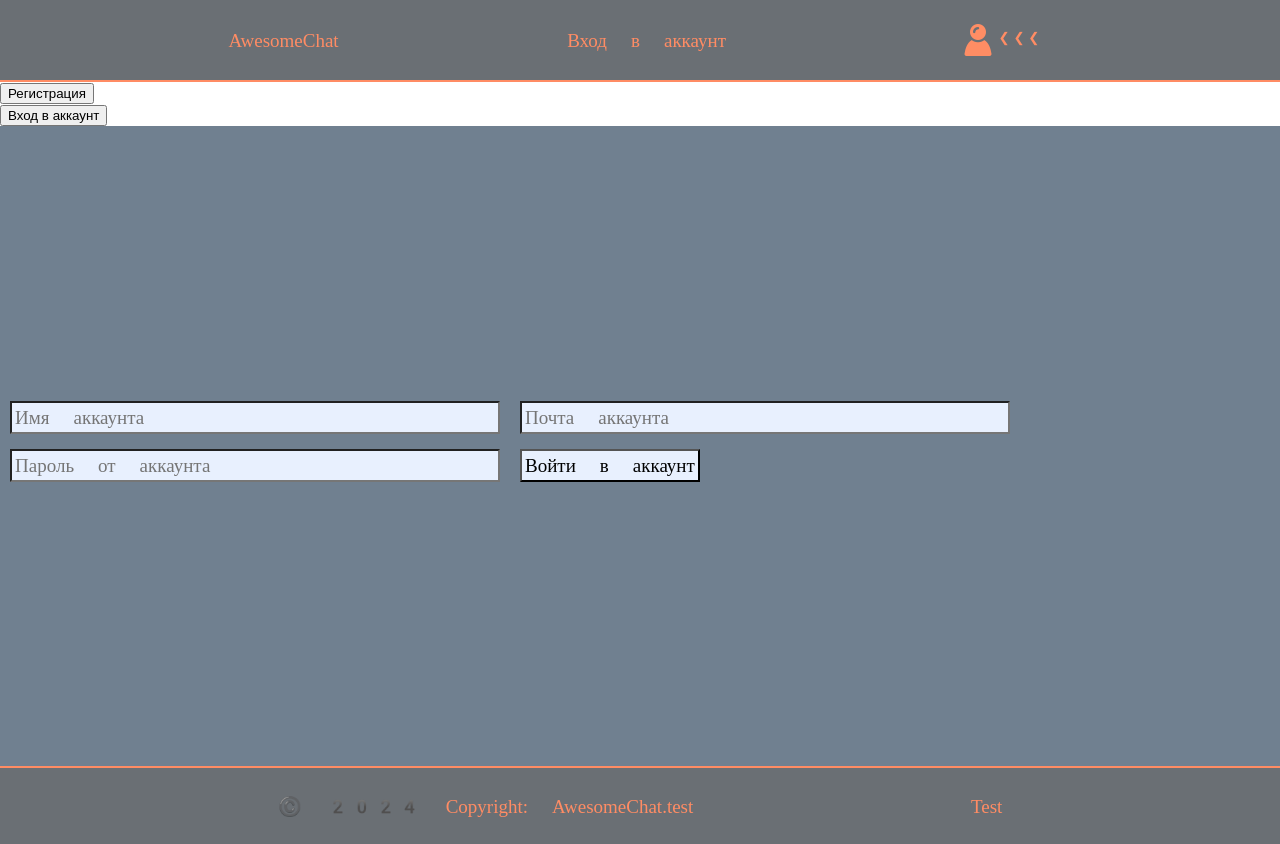
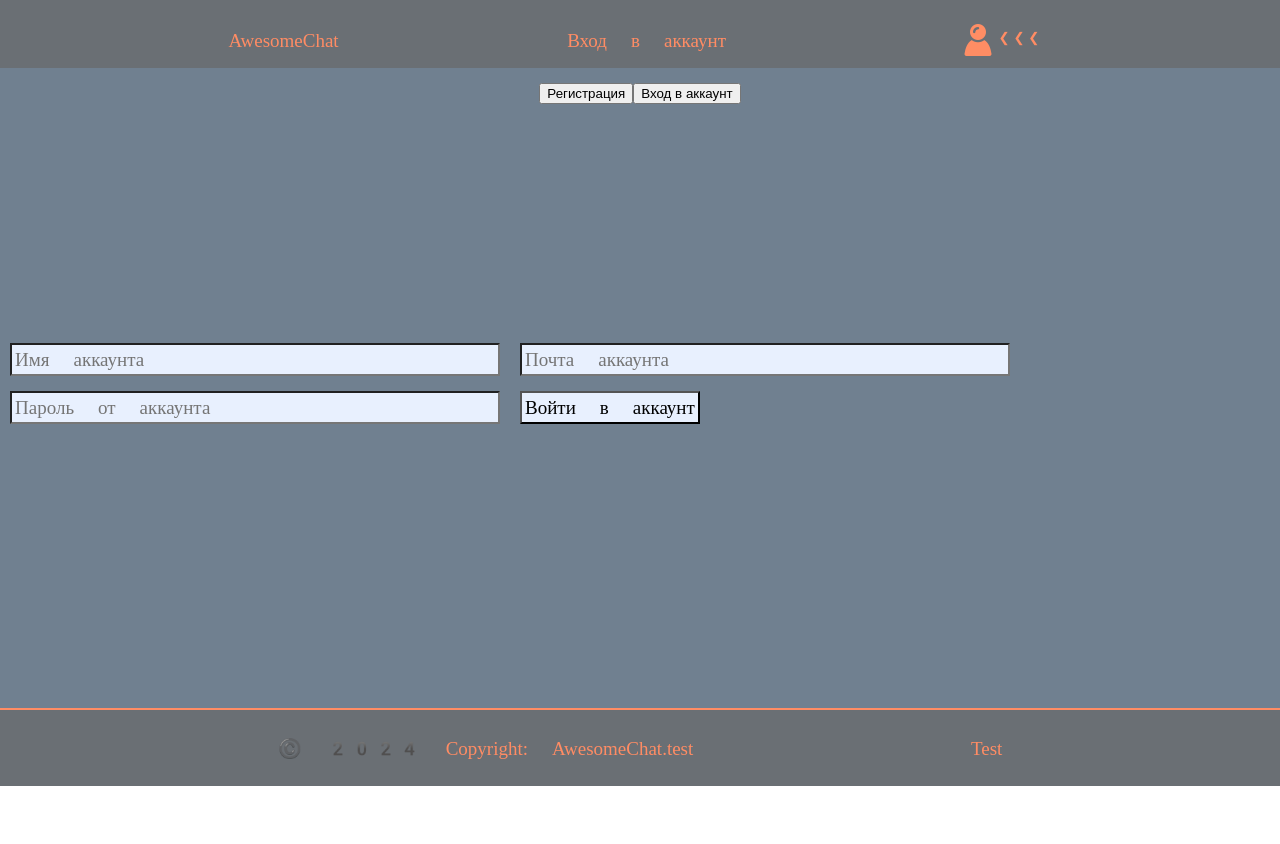
Before and after one commit to Marator2K07/Web-chat, a React (Create React App) app in the folder frontend/: page / in a window 1280 px wide. Shown: the top 844 px of the page. After the commit the page ends 800 px from the top, so only its background shows below. Built offline with nearby package versions, Linux system fonts and the light colour scheme.

Commit message:
Добавлен стиль для компонента списка навигации.

```diff
--- a/frontend/src/components/Navigation/NavList/NavList.module.css
+++ b/frontend/src/components/Navigation/NavList/NavList.module.css
@@ -0,0 +1,7 @@
+.NavList {
+    display: flex;
+    flex-direction: row;
+    align-items: center;
+    justify-content: center;
+    margin-bottom: -36px;
+}
```
